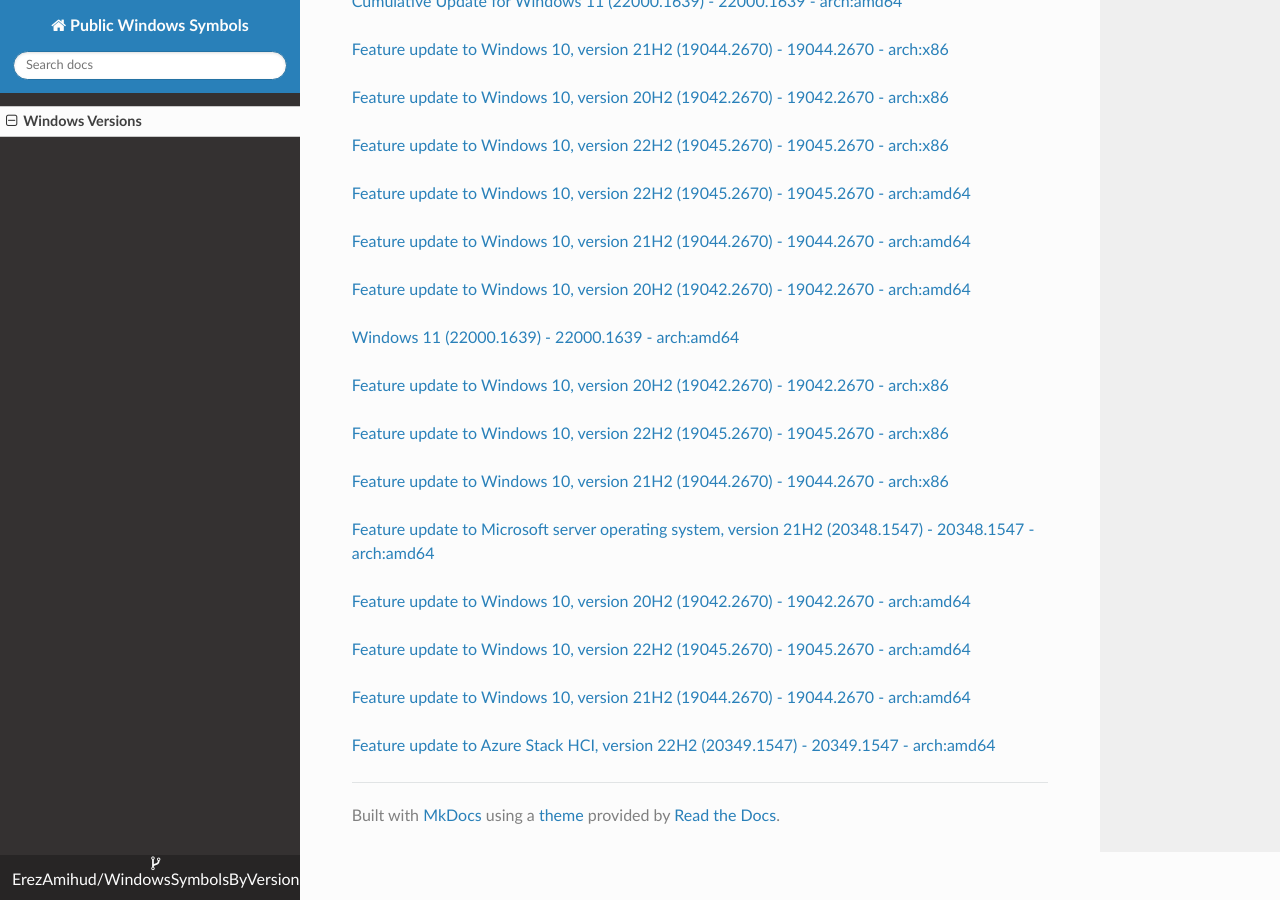
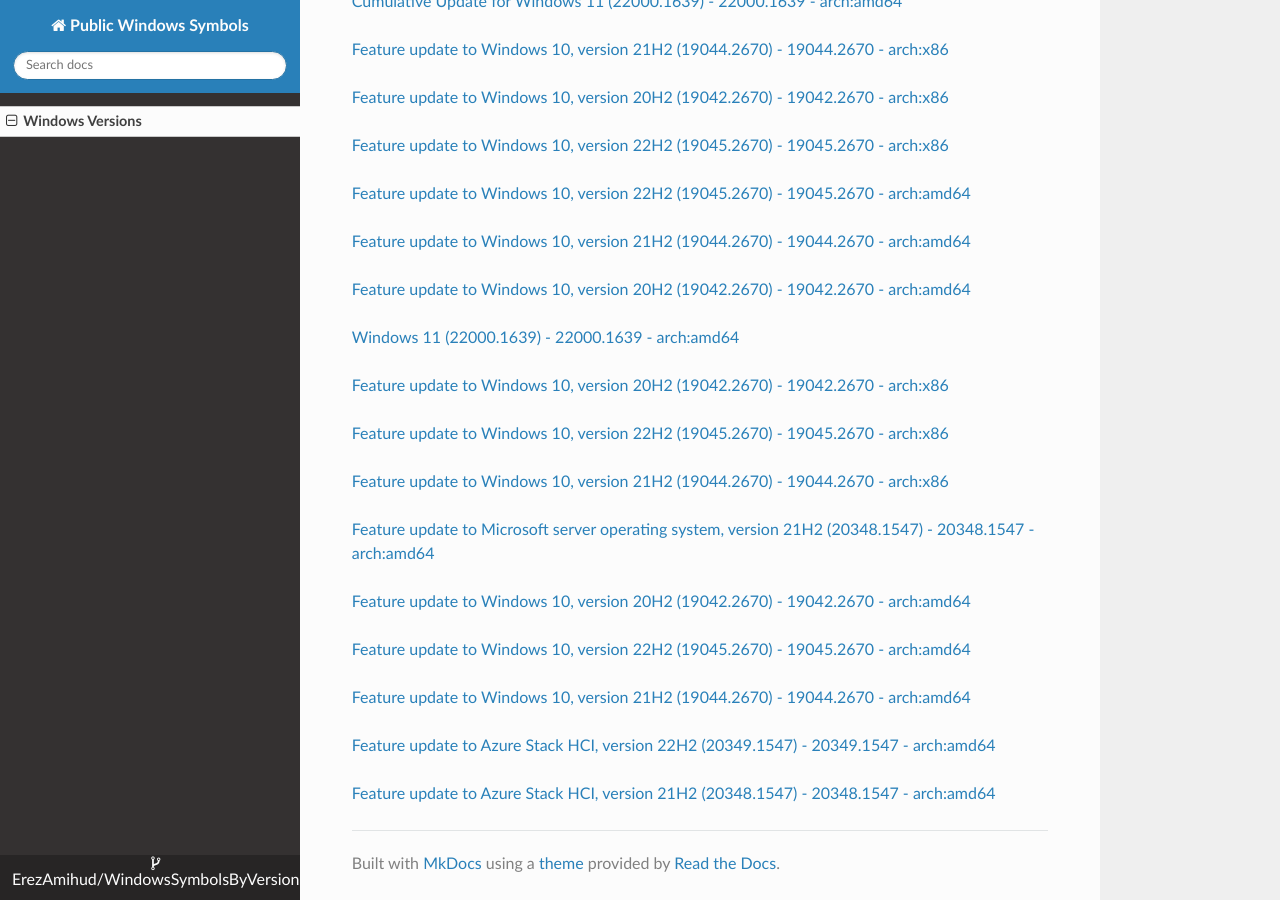
Before and after one commit to ErezAmihud/WindowsSymbolsByVersion, an MkDocs documentation site: the page built from docs/index.md, in a window 1280 px wide and 900 px high, scrolled down 38741 px. Built offline with MkDocs 1.6.1, drawn with Linux system fonts in a browser that asks for light colours; nearby versions of some CDN libraries.

Commit message:
Automated commit, add manifest for b64e2d66-87ab-4c54-871d-e5089b667cf0

```diff
--- a/docs/index.md
+++ b/docs/index.md
@@ -2257,3 +2257,6 @@
 
 
 [Feature update to Azure Stack HCI, version 22H2 (20349.1547) - 20349.1547 - arch:amd64](https://github.com/ErezAmihud/WindowsSymbolsByVersion/blob/main/manifests/d6719188-17fb-4527-8f52-d46f400d0cb7.manifest)
+
+
+[Feature update to Azure Stack HCI, version 21H2 (20348.1547) - 20348.1547 - arch:amd64](https://github.com/ErezAmihud/WindowsSymbolsByVersion/blob/main/manifests/b64e2d66-87ab-4c54-871d-e5089b667cf0.manifest)
```
Also changed, not shown: process_builds.json (+1 -1 lines), 1 other file.
